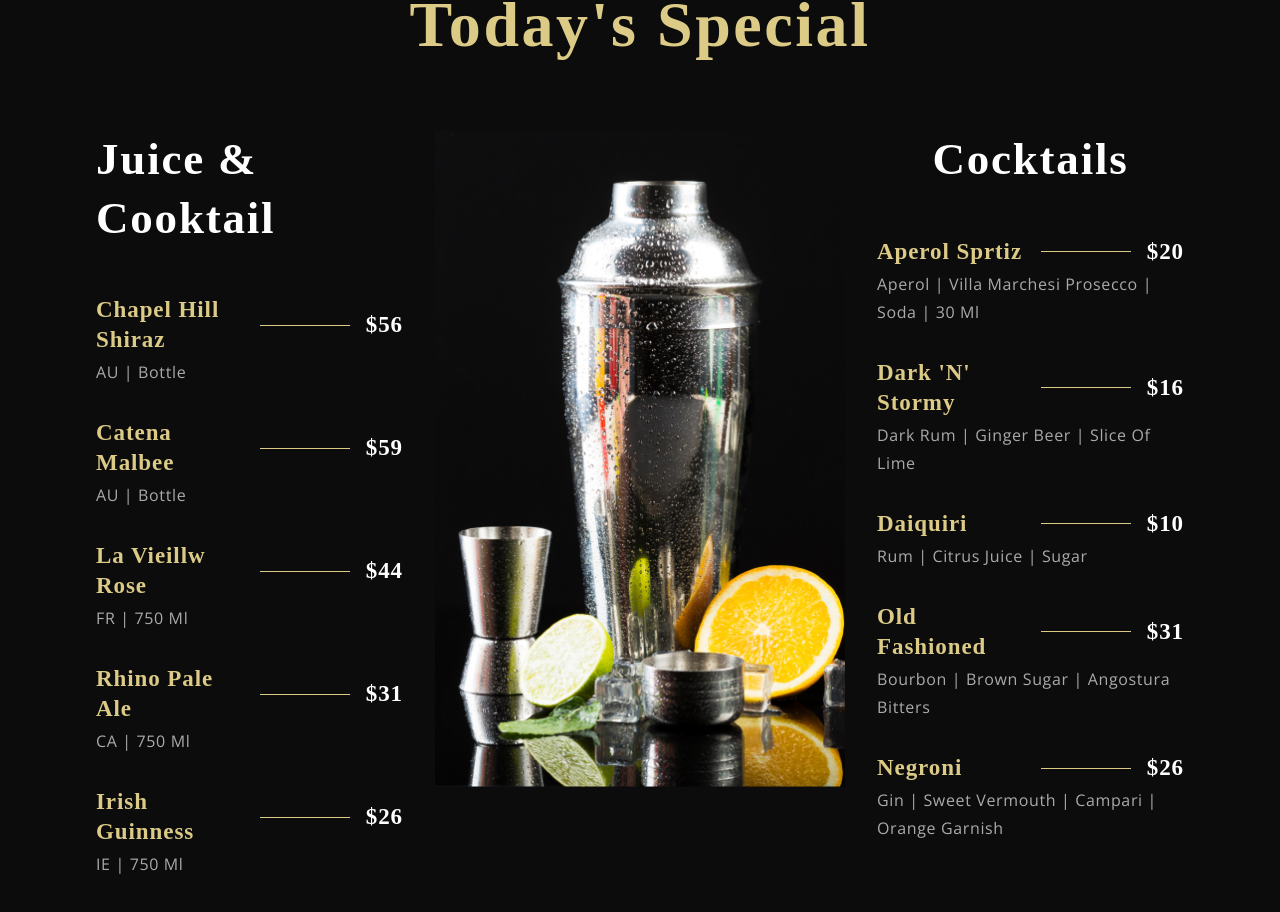
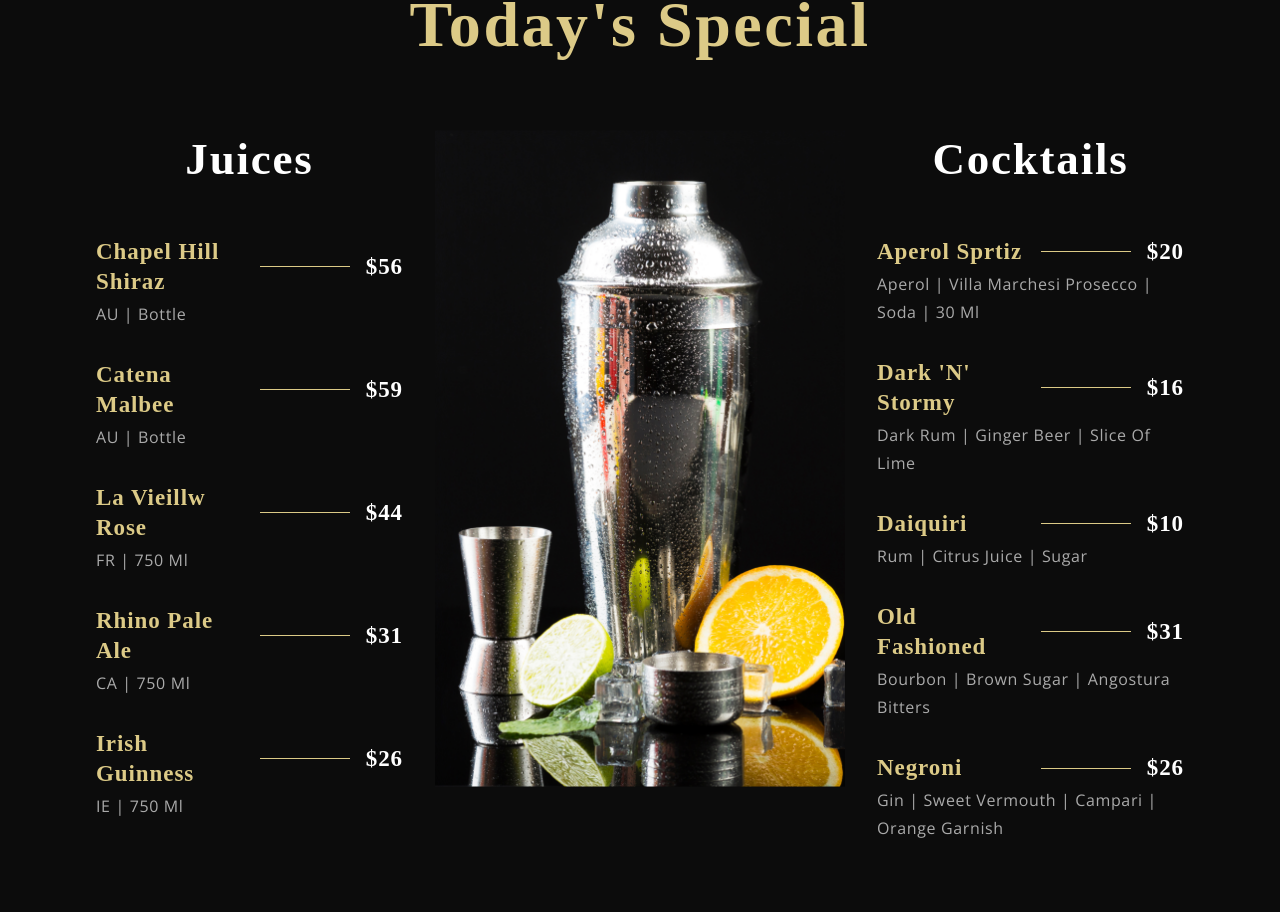
Before and after one commit to WafaBenyettou/ResturantApp, a React (Vite) app: page / in a window 1280 px wide. Shown: the part 2136-3048 px from the top of the page. Built offline with nearby package versions, Linux system fonts and the light colour scheme; a web font is replaced by a local one.

Commit message:
special menu

```diff
--- a/src/container/Menu/SpecialMenu.jsx
+++ b/src/container/Menu/SpecialMenu.jsx
@@ -13,7 +13,7 @@ const SpecialMenu = () => (
 
     <div className="app-specialMenu-menu">
       <div className="app-specialMenu-menu-wine  flex-center">
-        <p className="app-specialMenu-menu-heading">Juice & Cooktail</p>
+        <p className="app-specialMenu-menu-heading">Juices</p>
         <div className="app-specialMenu-menu-items">
           {data.wines.map((wine, index) => (
             <MenuItem key={wine.title + index} title={wine.title} price={wine.price} tags={wine.tags} />
```
